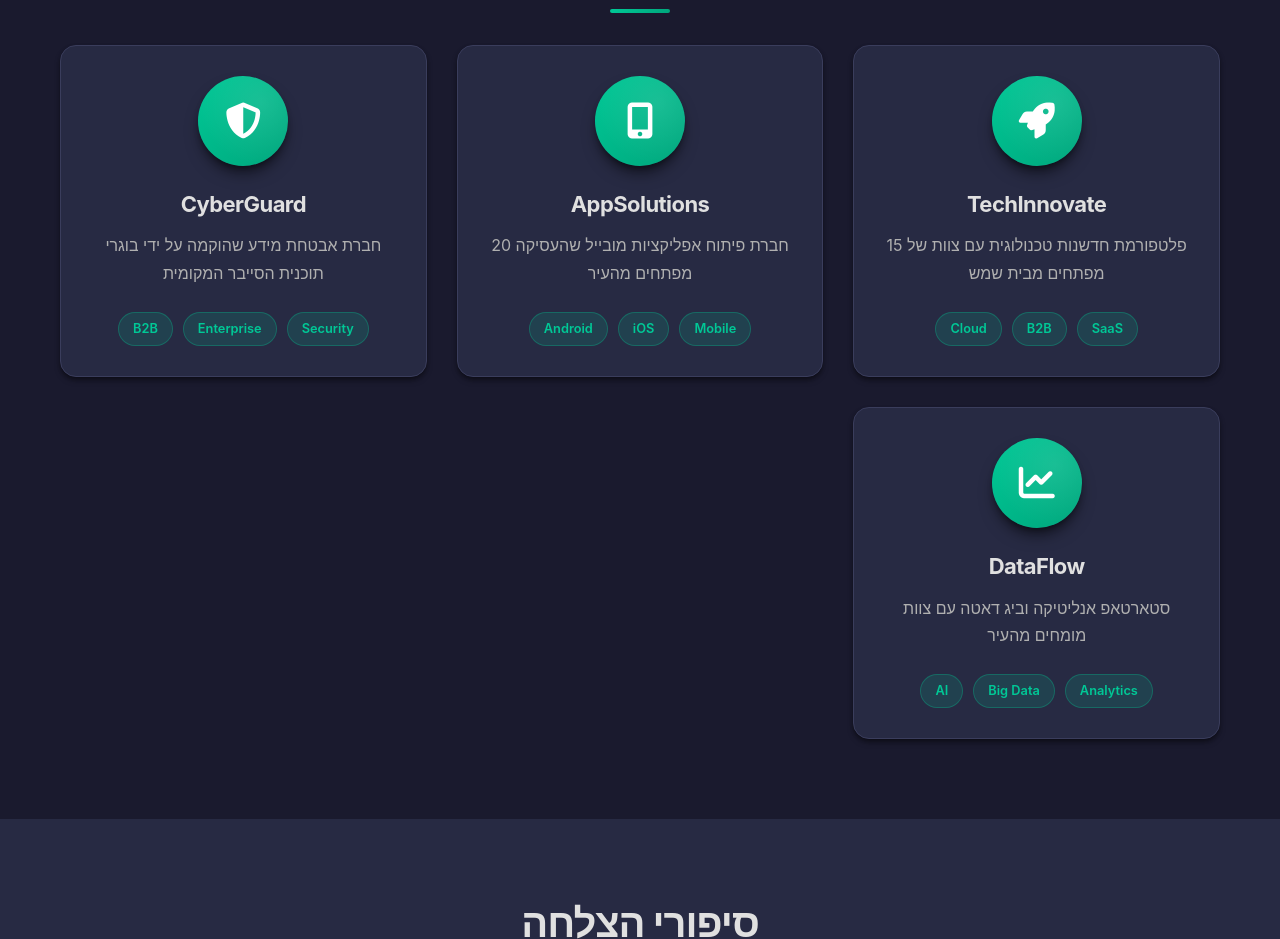
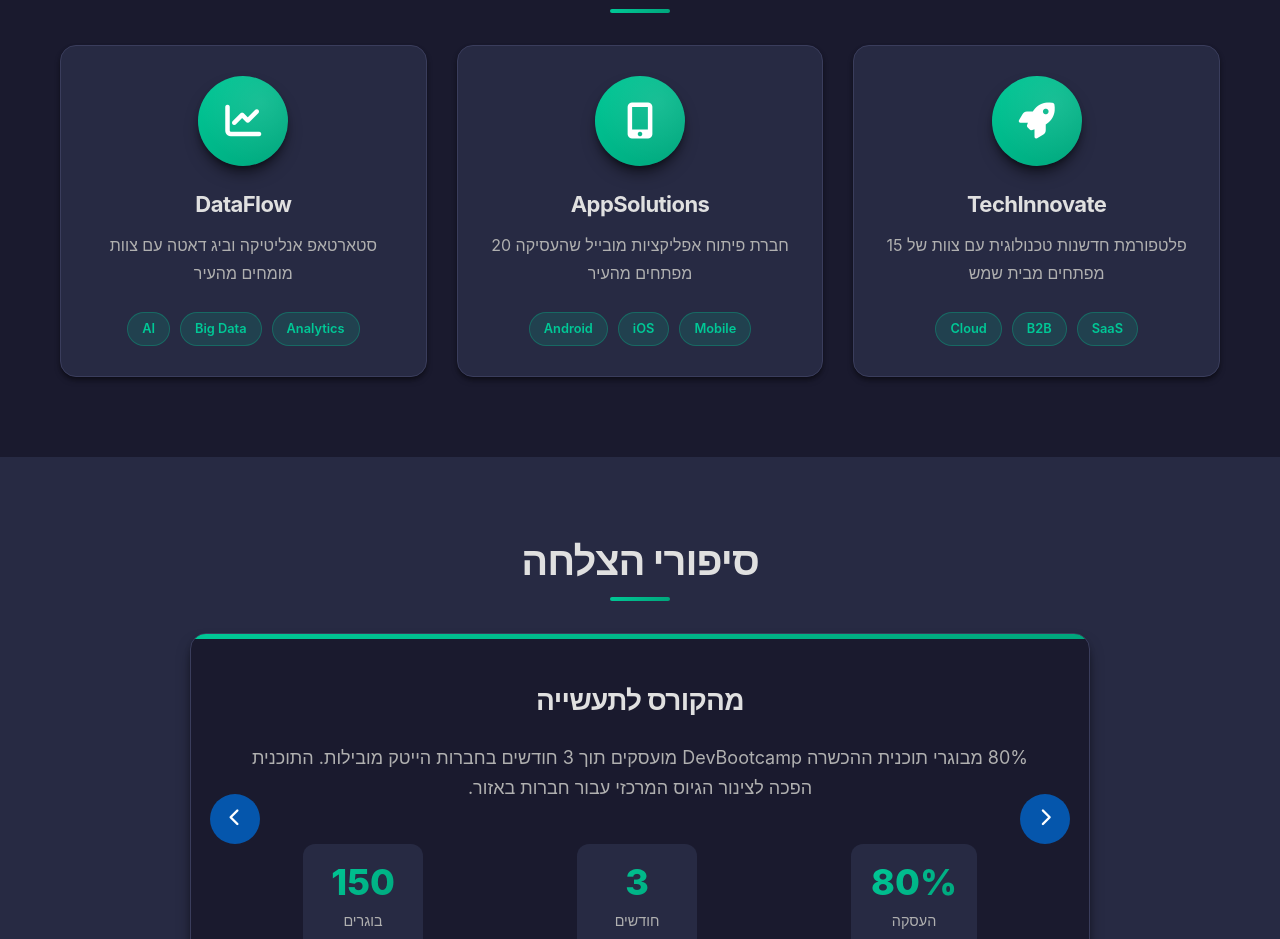
Before and after one commit to morrisroth/BET-SHEMESH, a website: page talent.html in a window 1280 px wide. Shown: the part 1517-2456 px from the top of the page. Drawn offline with Linux system fonts and the light colour scheme.

Commit message:
Remove CyberGuard startup card from talent page

```diff
--- a/talent.html
+++ b/talent.html
@@ -224,18 +224,6 @@
                     </div>
                     <div class="startup-card">
                         <div class="startup-logo">
-                            <i class="fas fa-shield-alt"></i>
-                        </div>
-                        <h3>CyberGuard</h3>
-                        <p>חברת אבטחת מידע שהוקמה על ידי בוגרי תוכנית הסייבר המקומית</p>
-                        <div class="startup-tags">
-                            <span class="tag">Security</span>
-                            <span class="tag">Enterprise</span>
-                            <span class="tag">B2B</span>
-                        </div>
-                    </div>
-                    <div class="startup-card">
-                        <div class="startup-logo">
                             <i class="fas fa-chart-line"></i>
                         </div>
                         <h3>DataFlow</h3>
```
